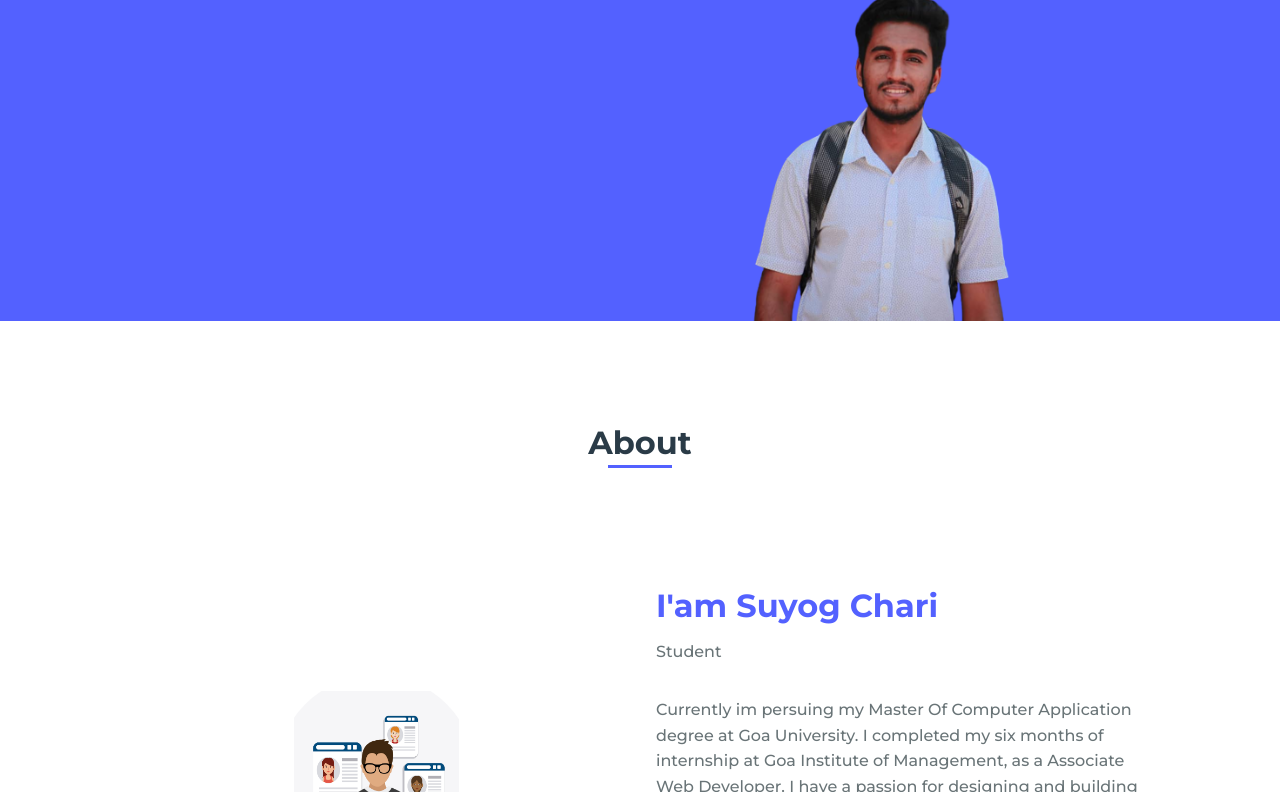
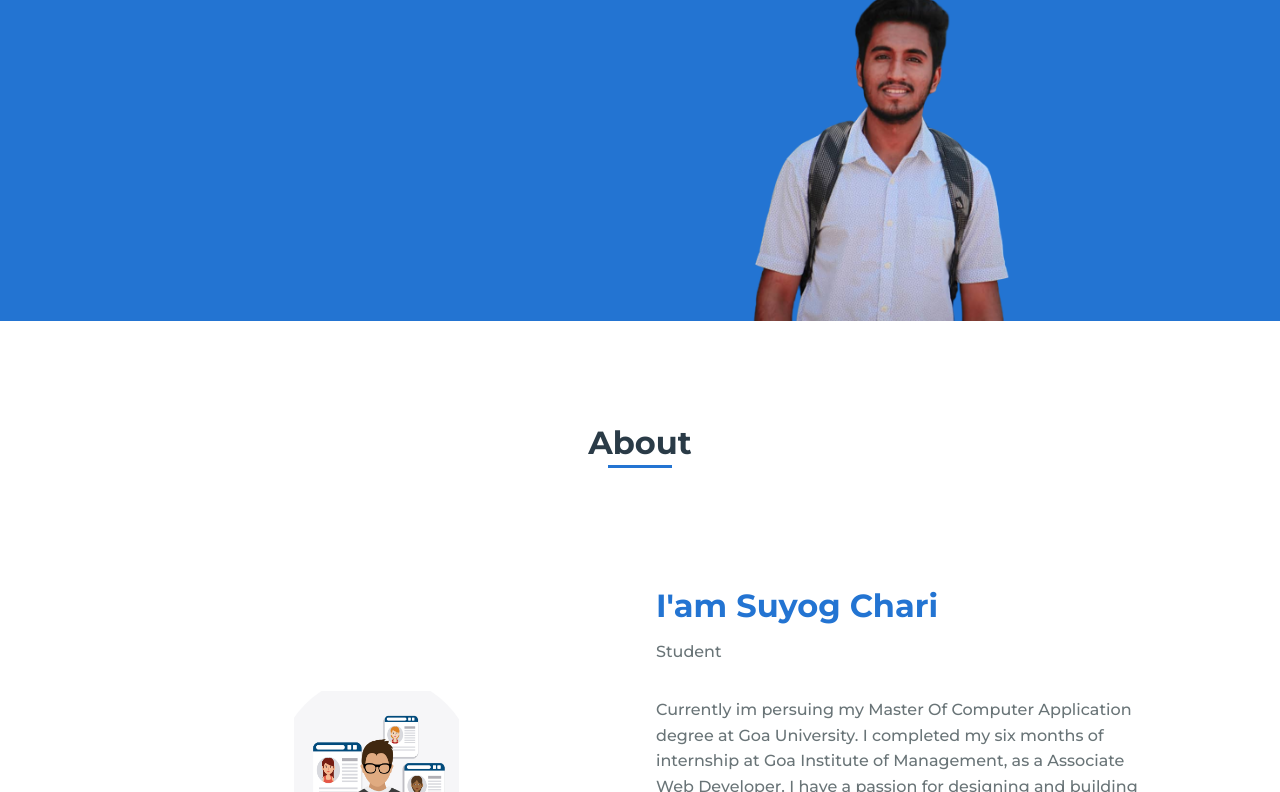
Before and after one commit to suyog200/MyProfileWebAssign, a plain HTML site: page index.html in a window 1280 px wide. Shown: the part 479-1271 px from the top of the page. Drawn offline with nearby package versions, Linux system fonts and the light colour scheme.

Commit message:
changed color

```diff
--- a/css/style.css
+++ b/css/style.css
@@ -6,7 +6,7 @@
 }
 /*====colors===*/
 :root {
-  --first-color: #5361ff;
+  --first-color: #2374d2;
   --white-color: #fafaff;
   --dark-color: #2a3b47;
   --text-color: #697477;
```
